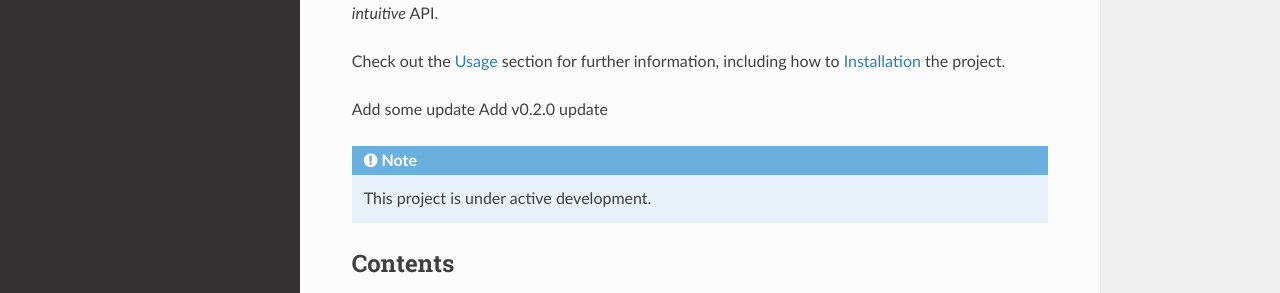
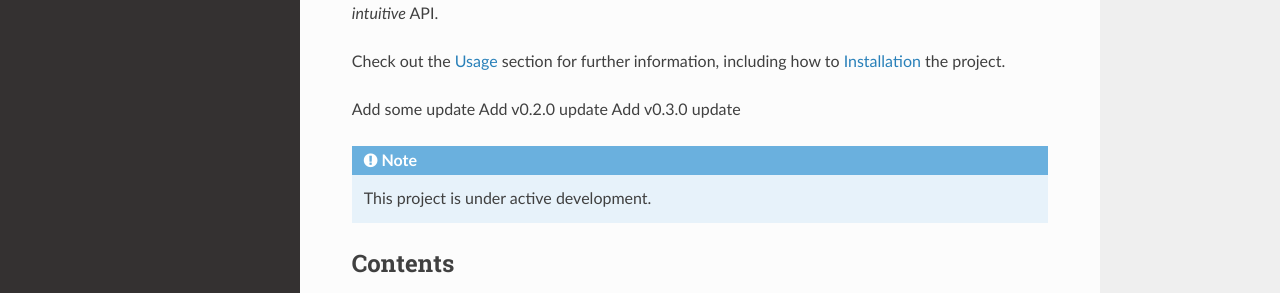
Before and after one commit to Hiroya-W/read-the-docs-tutorial, a Sphinx documentation site: the page built from docs/source/index.rst, in a window 1280 px wide. Shown: the part 206-499 px from the top of the page. Built offline with Sphinx 7.4.7 and the Read the Docs theme 2.0.0, drawn with Linux system fonts in a browser that asks for light colours.

Commit message:
v0.3.0 update

```diff
--- a/docs/source/index.rst
+++ b/docs/source/index.rst
@@ -11,6 +11,7 @@ how to :ref:`installation` the project.
 
 Add some update
 Add v0.2.0 update
+Add v0.3.0 update
 
 .. note::
 
```
